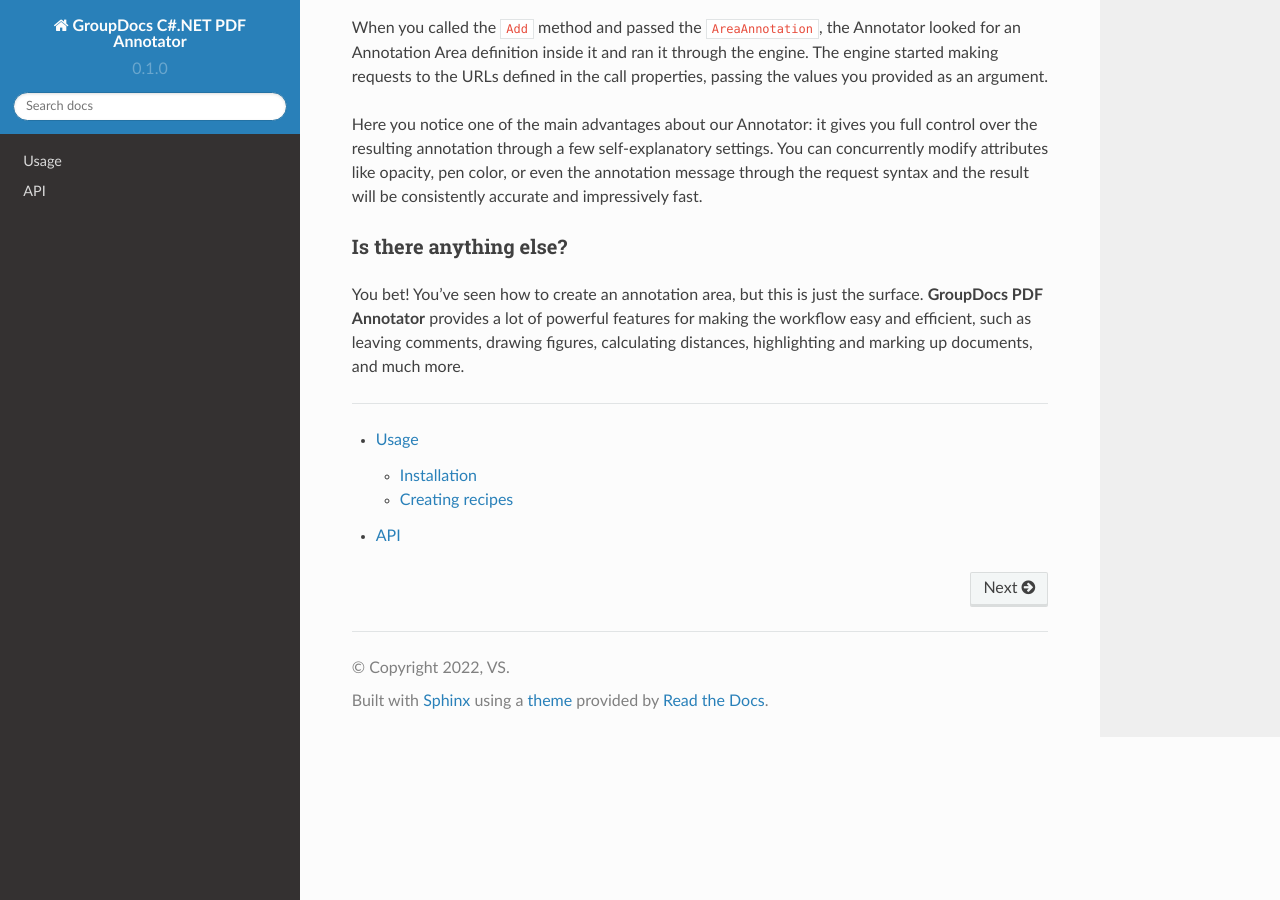
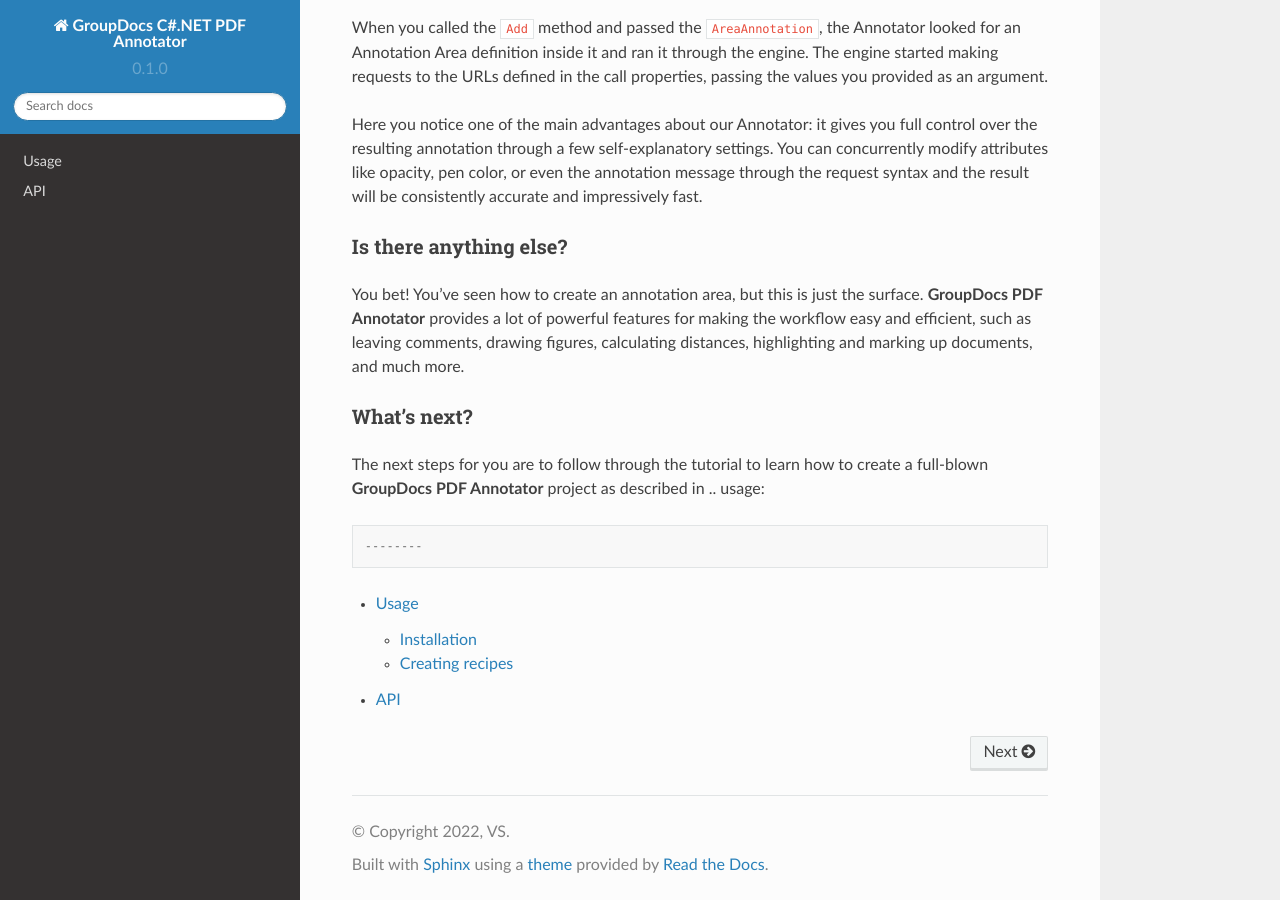
Before and after one commit to vadimsteckler1/asposetest, a Sphinx documentation site: the page built from docs/source/index.rst, in a window 1280 px wide and 900 px high, scrolled down 1230 px. Built offline with Sphinx 7.4.7 and the Read the Docs theme 2.0.0, drawn with Linux system fonts in a browser that asks for light colours.

Commit message:
Update index.rst

```diff
--- a/docs/source/index.rst
+++ b/docs/source/index.rst
@@ -56,6 +56,10 @@
 -------------------
 You bet! You’ve seen how to create an annotation area, but this is just the surface. **GroupDocs PDF Annotator** provides a lot of powerful features for making the workflow easy and efficient, such as leaving comments, drawing figures, calculating distances, highlighting and marking up documents, and much more.
 
+What's next?
+-------------------
+The next steps for you are to follow through the tutorial to learn how to create a full-blown **GroupDocs PDF Annotator** project as described in .. usage::
+
 --------
 
 .. toctree::
```
